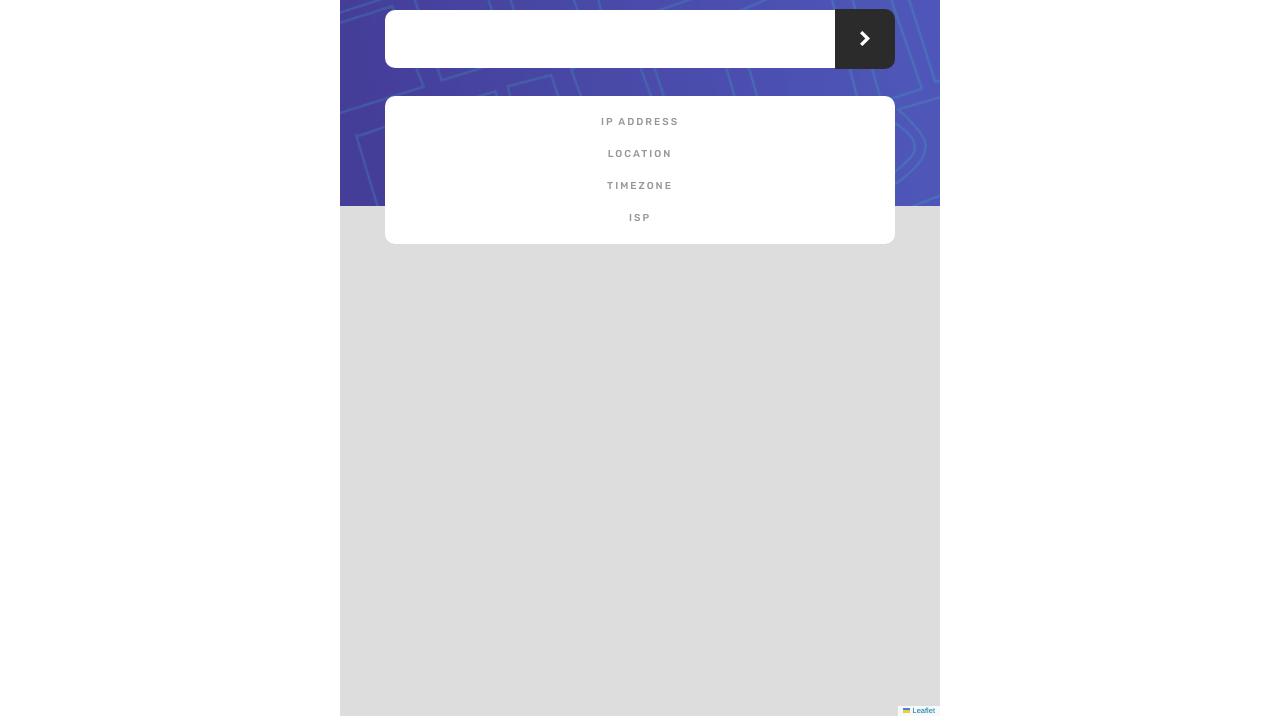
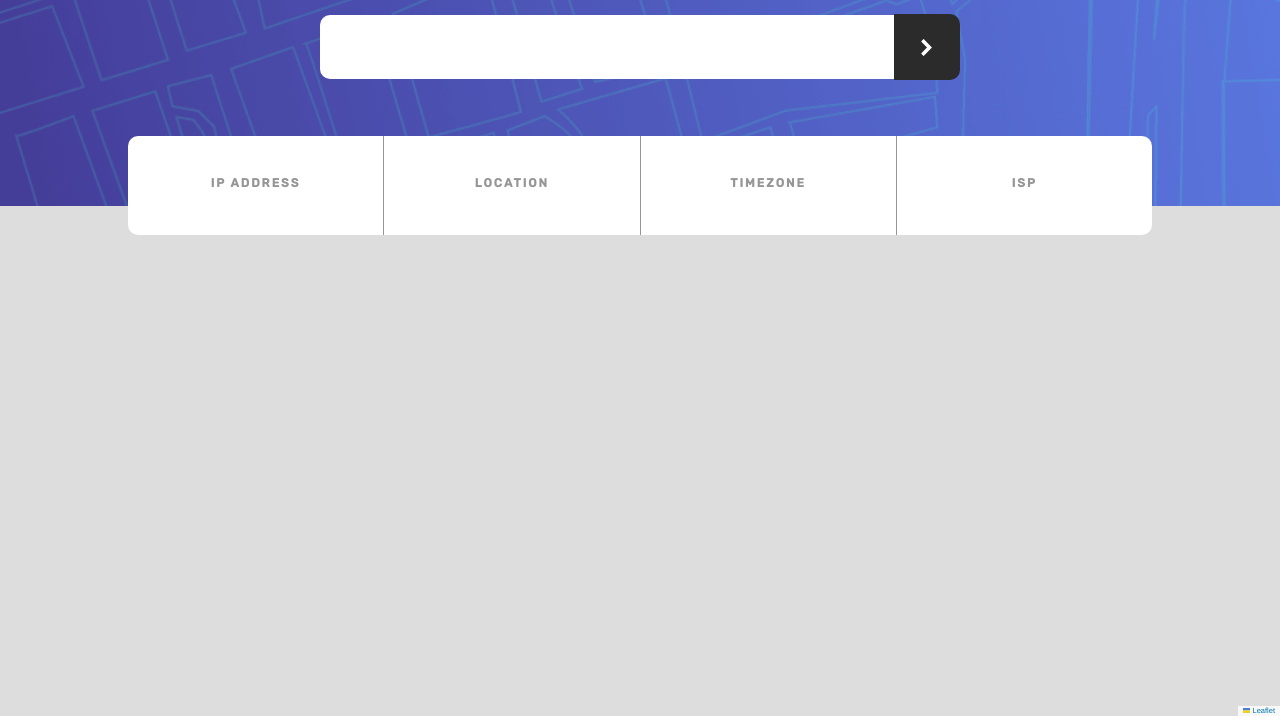
Before and after one commit to alptibet/ip-tracker, a website with bundled scripts: page index.html in a window 1280 px wide. Shown: the part 84-800 px from the top of the page. Built offline with nearby package versions, Linux system fonts and the light colour scheme; no server answers.

Commit message:
fixed ip display

```diff
--- a/src/js/model.js
+++ b/src/js/model.js
@@ -26,7 +26,7 @@ export const getData = async function (address) {
   try {
     const response = await fetch(`https://geo.ipify.org/api/v1?apiKey=${APIkey}&${search}=${address}`);
     const data = await response.json();
-    state.ipAddress = address;
+    state.ipAddress = data.ip;
     state.isp = data.isp;
     state.location = data.location.city;
     state.timeZone = data.location.timezone;
--- a/src/js/views/viewAddHandlerSubmit.js
+++ b/src/js/views/viewAddHandlerSubmit.js
@@ -11,6 +11,13 @@ export const addHandlerSubmit = function (handler) {
     clear();
   });
 
+  const form = parentElement.querySelector('form');
+  form.addEventListener('submit', function (event) {
+    const searchTerm = searchField.value;
+    handler(searchTerm);
+    clear();
+  });
+
   function clear() {
     searchField.value = '';
   }
--- a/src/scss/_base.scss
+++ b/src/scss/_base.scss
@@ -16,4 +16,12 @@ html {
   max-width: 600px;
   margin: 0 auto;
   position: relative;
+
+  @include respond(tablet) {
+    max-width: 900px;
+  }
+
+  @include respond(desktop) {
+    max-width: 1440px;
+  }
 }
--- a/src/scss/_header.scss
+++ b/src/scss/_header.scss
@@ -18,8 +18,17 @@
     align-items: center;
     justify-content: center;
 
+    @include respond(tablet) {
+      width: 50%;
+    }
+
+    @include respond(desktop) {
+      width: 50%;
+    }
+
     &-form {
       width: 100%;
+
       &-input {
         margin-right: auto;
         width: 100%;
@@ -44,6 +53,14 @@
       background-size: 20%;
       border-bottom-right-radius: 10px;
       border-top-right-radius: 10px;
+
+      @include respond(tablet) {
+        padding: 3.3rem;
+      }
+
+      @include respond(tablet) {
+        padding: 3.3rem;
+      }
     }
   }
 }
--- a/src/scss/_info.scss
+++ b/src/scss/_info.scss
@@ -6,12 +6,48 @@
   width: 85%;
   position: absolute;
   left: 50%;
-  top: 28rem;
+  top: 32rem;
   transform: translateX(-50%);
   z-index: 500;
 
+  @include respond(tablet) {
+    display: flex;
+    align-items: center;
+    justify-content: center;
+    width: 80%;
+  }
+
+  @include respond(desktop) {
+    display: flex;
+    align-items: center;
+    justify-content: center;
+    width: 80%;
+  }
+
   & div {
     margin-top: 2rem;
+
+    @include respond(tablet) {
+      margin-top: 0;
+      padding: 4rem;
+      flex: 1 1 0px;
+      text-align: center;
+
+      &:not(:last-child) {
+        border-right: 1px solid $dark-gray;
+      }
+    }
+
+    @include respond(desktop) {
+      margin-top: 0;
+      padding: 4rem;
+      flex: 1 1 0px;
+      text-align: center;
+
+      &:not(:last-child) {
+        border-right: 1px solid $dark-gray;
+      }
+    }
 
     & p {
       overflow-wrap: break-word;
@@ -20,5 +56,13 @@
 
   & div:last-child {
     margin-bottom: 2rem;
+
+    @include respond(tablet) {
+      margin-bottom: 0;
+    }
+
+    @include respond(desktop) {
+      margin-bottom: 0;
+    }
   }
 }
--- /dev/null
+++ b/src/scss/_mixins.scss
@@ -0,0 +1,13 @@
+@mixin respond($breakpoint) {
+  @if $breakpoint == tablet {
+    @media only screen and (min-width: 37.5em) {
+      @content;
+    } //600px
+  }
+
+  @if $breakpoint == desktop {
+    @media only screen and (min-width: 56.25em) {
+      @content;
+    } //900px
+  }
+}
--- a/src/scss/_typography.scss
+++ b/src/scss/_typography.scss
@@ -9,11 +9,23 @@ h1 {
   color: $white;
   font-size: 2.8rem;
   font-weight: 500;
+
+  @include respond(tablet) {
+    font-size: 3.2rem;
+  }
 }
 
 input {
   font-size: 1.8rem;
   font-family: 'Rubik', sans-serif;
+
+  @include respond(tablet) {
+    font-size: 2.2rem;
+  }
+
+  @include respond(tablet) {
+    font-size: 2.4rem;
+  }
 }
 
 .info {
@@ -25,13 +37,29 @@ input {
     text-transform: uppercase;
     color: $dark-gray;
     font-size: 1rem;
-    font-weight: 500;
+    font-weight: 700;
     margin-bottom: 0.5rem;
     letter-spacing: 2px;
+
+    @include respond(tablet) {
+      font-size: 1.1rem;
+    }
+
+    @include respond(desktop) {
+      font-size: 1.2rem;
+    }
   }
 
   &__content {
     font-weight: 500;
-    font-size: 1.8rem;
+    font-size: 1.6rem;
+
+    @include respond(tablet) {
+      font-size: 1.8rem;
+    }
+
+    @include respond(desktop) {
+      font-size: 2.2rem;
+    }
   }
 }
--- a/src/scss/main.scss
+++ b/src/scss/main.scss
@@ -1,3 +1,4 @@
+@import './mixins';
 @import './variables';
 @import './typography';
 @import './base';
```
Also changed, not shown: style.css.
